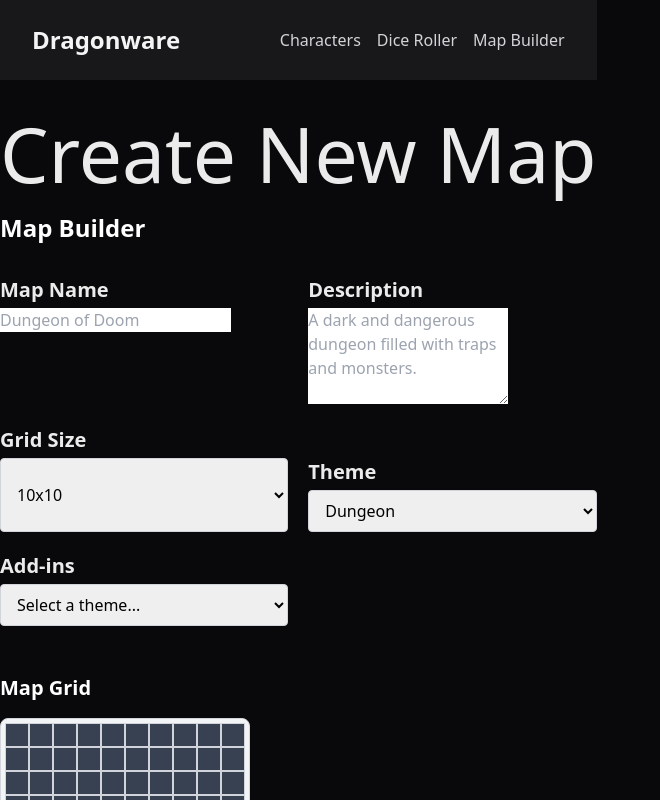
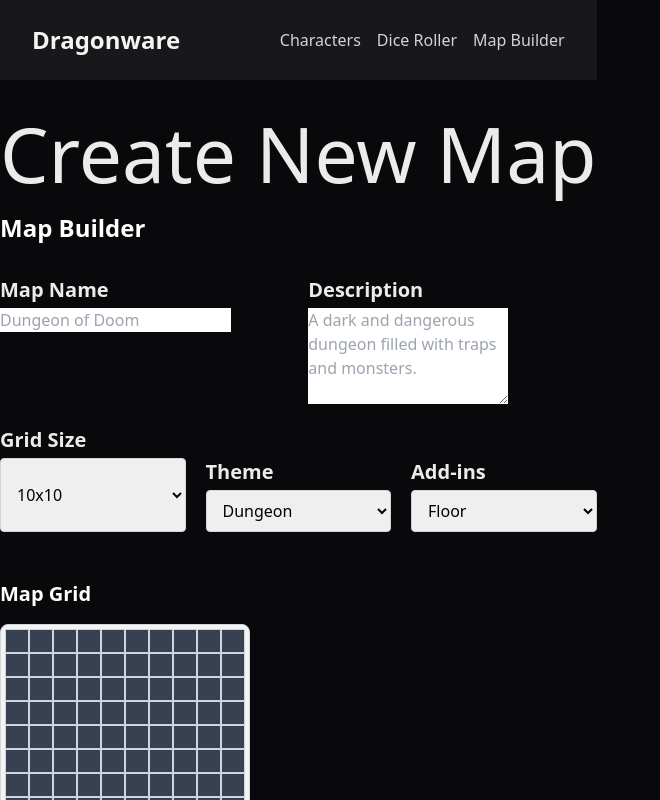
Before and after one commit to BenRedmondgithub/Dragonware, a React (Vite) app in the folder dragonware/: page /map-builder-create in a window 1280 px wide. Shown: the top 800 px of the page, without its empty margins (0-660 px from the left). Built offline with nearby package versions, Linux system fonts and the light colour scheme.

Commit message:
Update MapBuilder.jsx

```diff
--- a/dragonware/src/features/map/MapBuilder.jsx
+++ b/dragonware/src/features/map/MapBuilder.jsx
@@ -39,7 +39,7 @@ export default function MapBuilder() {
     function toggleCell(r, c) {
         setGrid((prev) => {
             const next = prev.map((row) => row.slice());
-            next[r][c] = next[r][c] === 'empty' ? 'filled' : 'empty';
+            next[r][c] = next[r][c] === 'empty' ? (addIn || 'filled') : 'empty';
             return next;
         });
     }
@@ -50,26 +50,31 @@ export default function MapBuilder() {
             theme === "dungeon" ? "bg-gray-700" :
             theme === "castle" ? "bg-gray-500" :
             theme === "forest" ? "bg-green-700" : "bg-gray-700";
+            theme === "cave" ? "bg-gray-600" : "bg-gray-700";
         const filled =
             theme === "dungeon" ? "bg-gray-300" :
             theme === "castle" ? "bg-gray-200" :
             theme === "forest" ? "bg-green-300" : "bg-gray-300";
+            theme === "cave" ? "bg-gray-400" : "bg-gray-300";
 
-        const themeClasses = {
-            player: "bg-blue-500",
-            NPC: "bg-yellow-500",
-            skeleton: "bg-gray-400",
-            monster: "bg-red-500",
-            treasure: "bg-yellow-300",
-            trap: "bg-purple-500",
-            boss: "bg-black"
-        };
-
-        return { base, empty, filled, ...themeClasses };
+        // Define add-in classes for different elements that can be added to the map
+        const addInClass = {
+            floor : {label: "Floor", render: () => ""},
+            player: {label: "Player", render: () => "🟢"},
+            npc: {label: "NPC", render: () => "👤"},
+            skeleton: {label: "Skeleton", render: () => "💀"},
+            monster: {label: "Monster", render: () => "👹"},
+            treasure: {label: "Treasure", render: () => "💎"},
+            undead: {label: "Undead", render: () => "🧟"},
+            trap: {label: "Trap", render: () => "🪤"},
+            dragon: {label: "Dragon", render: () => "🐉"},
+            boss: {label: "Boss", render: () => "😈"}
+        }
 
 
+        return { base, empty, filled, addInClass };
 
-    }, [theme]);
+    }, [theme, addIn]);
 // Render the form and the grid
 // Then all the web stuff I know
     return (
@@ -100,12 +105,13 @@ export default function MapBuilder() {
 
                 <div>
                     <label className="block mb-1 font-semibold text-xl">Grid Size</label>
-                    <div className="grid grid-cols-2 gap-5">
+                    <div className="grid grid-cols-3 gap-5">
                     <select className="w-full border border-gray-300 rounded px-3 py-2 text-black"
                         value={gridSize}
                         onChange={(e) => setGridSize(e.target.value)}
+                        placeholder="Select a grid size..."
                     >
-                        <option value="">Select a grid size...</option>
+                        <option value="5x5">5x5</option>
                         <option value="10x10">10x10</option>
                         <option value="20x20">20x20</option>
                         <option value="30x30">30x30</option>
@@ -118,11 +124,12 @@ export default function MapBuilder() {
                         className="w-full border border-gray-300 rounded px-3 py-2 text-black"
                         value={theme}
                         onChange={(e) => setTheme(e.target.value)}
+                        placeholder="Select a theme..."
                     >
-                        <option value="">Select a theme...</option>
                         <option value="dungeon">Dungeon</option>
                         <option value="forest">Forest</option>
                         <option value="castle">Castle</option>
+                        <option value="cave">Cave</option>
                     </select>
                 </div>
 
@@ -132,15 +139,18 @@ export default function MapBuilder() {
                         className="w-full border border-gray-300 rounded px-3 py-2 text-black"
                         value={addIn}
                         onChange={(e) => setAddIn(e.target.value)}
+                        placeholder="Select an element to add..."
                     >
-                        <option value="">Select a theme...</option>
+                        <option value="floor">Floor</option>
                         <option value="player">Player</option>
-                        <option value="NPC">NPC</option>
+                        <option value="npc">NPC</option>
                         <option value="skeleton">Skeleton</option>
                         <option value="monster">Monster</option>
                         <option value="treasure">Treasure</option>
+                        <option value="undead">Undead</option>
                         <option value="trap">Trap</option>
                         <option value="boss">Boss</option>
+                        <option value="dragon">Dragon</option>
                     </select>
                 </div>
 
@@ -162,7 +172,9 @@ export default function MapBuilder() {
                                         key={c}
                                         className={`${tileClass.base} ${cell === 'empty' ? tileClass.empty : tileClass.filled} cursor-pointer`}
                                         onClick={() => toggleCell(r, c)}
-                                    />
+                                    >
+                                        {cell !== 'empty' && cell !== 'filled' ? tileClass.addInClass[cell]?.render() : null}
+                                    </div>
                                 ))}
                             </div>
                         ))}
```
